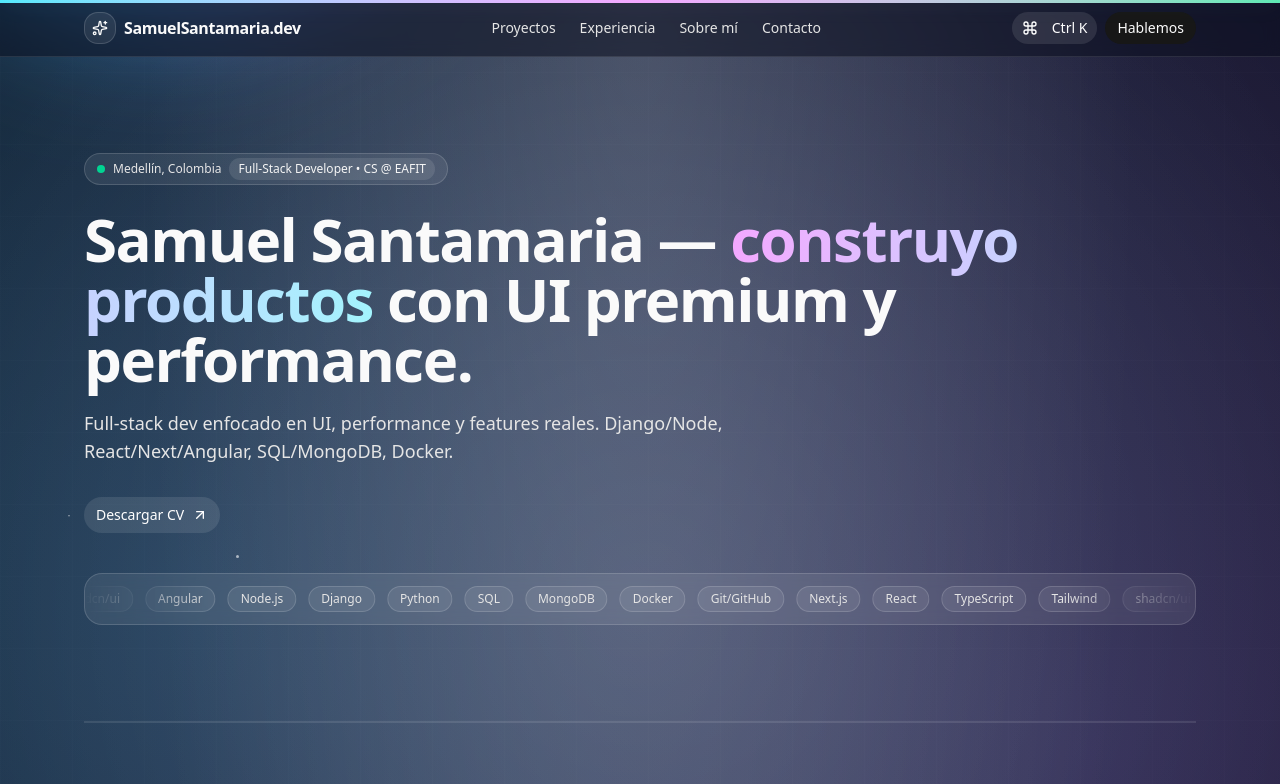
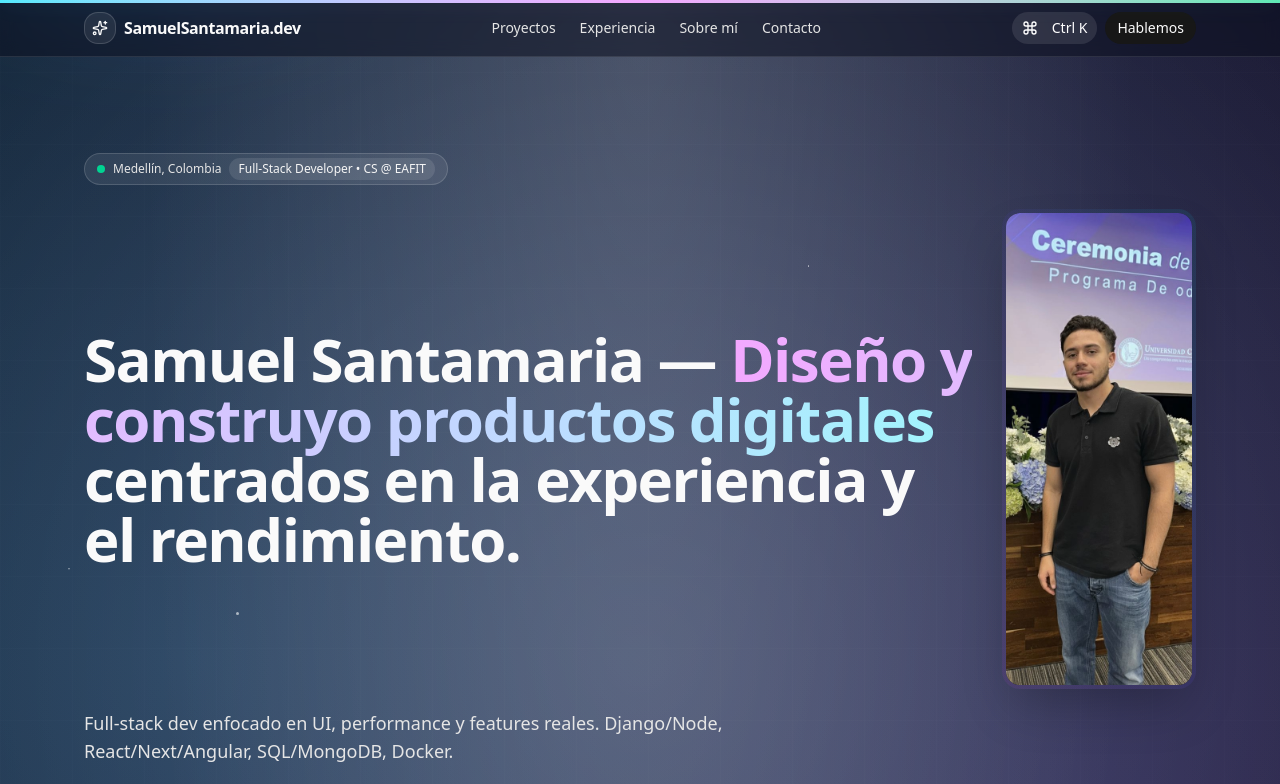
Before and after one commit to Ssantamars123/portafolio, a Next.js app: page / in a window 1280 px wide. Shown: the top 784 px of the page. Built offline with nearby package versions, Linux system fonts and the light colour scheme.

Commit message:
Ajuste foto

```diff
--- a/components/landing.tsx
+++ b/components/landing.tsx
@@ -778,18 +778,32 @@ export default function Landing() {
             </Badge>
           </motion.div>
 
-          <motion.h1
+          <motion.div
             initial={{ opacity: 0, y: 14 }}
             animate={{ opacity: 1, y: 0 }}
             transition={{ duration: 0.6, delay: 0.05 }}
-            className="mt-6 text-4xl font-semibold tracking-tight md:text-6xl"
+            className="mt-6 flex flex-col items-center gap-4 md:flex-row md:flex-row-reverse md:items-center md:gap-6"
           >
-            {PROFILE.name} —{" "}
-            <span className="bg-gradient-to-r from-fuchsia-300 via-indigo-200 to-cyan-200 bg-clip-text text-transparent">
-              construyo productos
-            </span>{" "}
-            con UI premium y performance.
-          </motion.h1>
+            <div className="relative h-96 w-96 md:h-[30rem] md:w-[40rem] rounded-2xl p-1 bg-gradient-to-tr from-fuchsia-800/10 via-indigo-700/8 to-cyan-400/8 shadow-2xl">
+              <div className="relative h-full w-full overflow-hidden rounded-xl bg-neutral-900">
+                <Image
+                  src="/projects/fotosamuel.png"
+                  alt="Samuel Santamaria"
+                  fill
+                  priority
+                  className="object-cover object-[80%_30%]"
+                />
+              </div>
+            </div>
+
+            <h1 className="text-3xl font-semibold tracking-tight md:text-6xl text-center md:text-left">
+              {PROFILE.name} —{" "}
+              <span className="bg-gradient-to-r from-fuchsia-300 via-indigo-200 to-cyan-200 bg-clip-text text-transparent">
+                Diseño y construyo productos digitales
+              </span>
+              {" "}centrados en la experiencia y el rendimiento.
+            </h1>
+          </motion.div>
 
           <motion.p
             initial={{ opacity: 0, y: 14 }}
```
